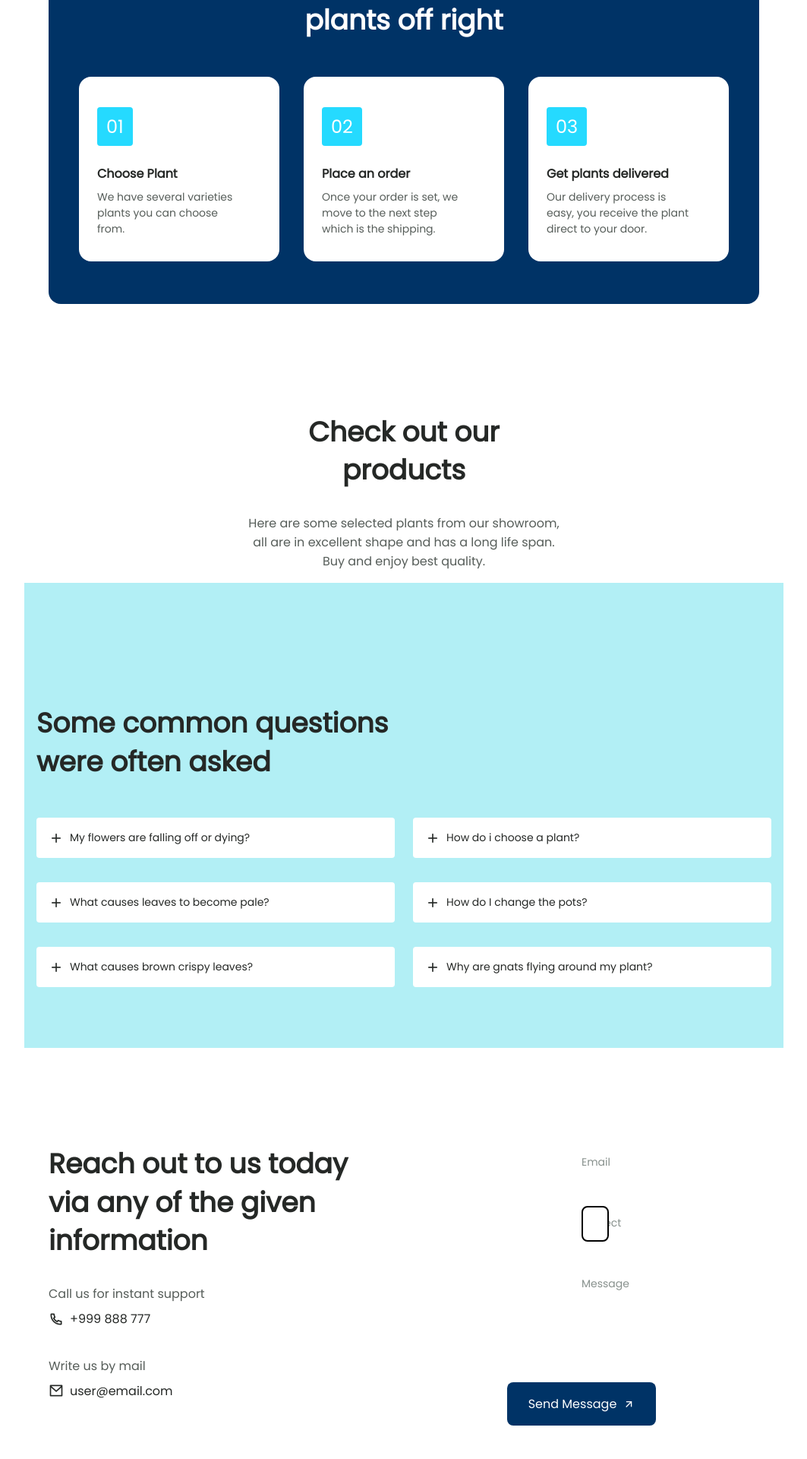
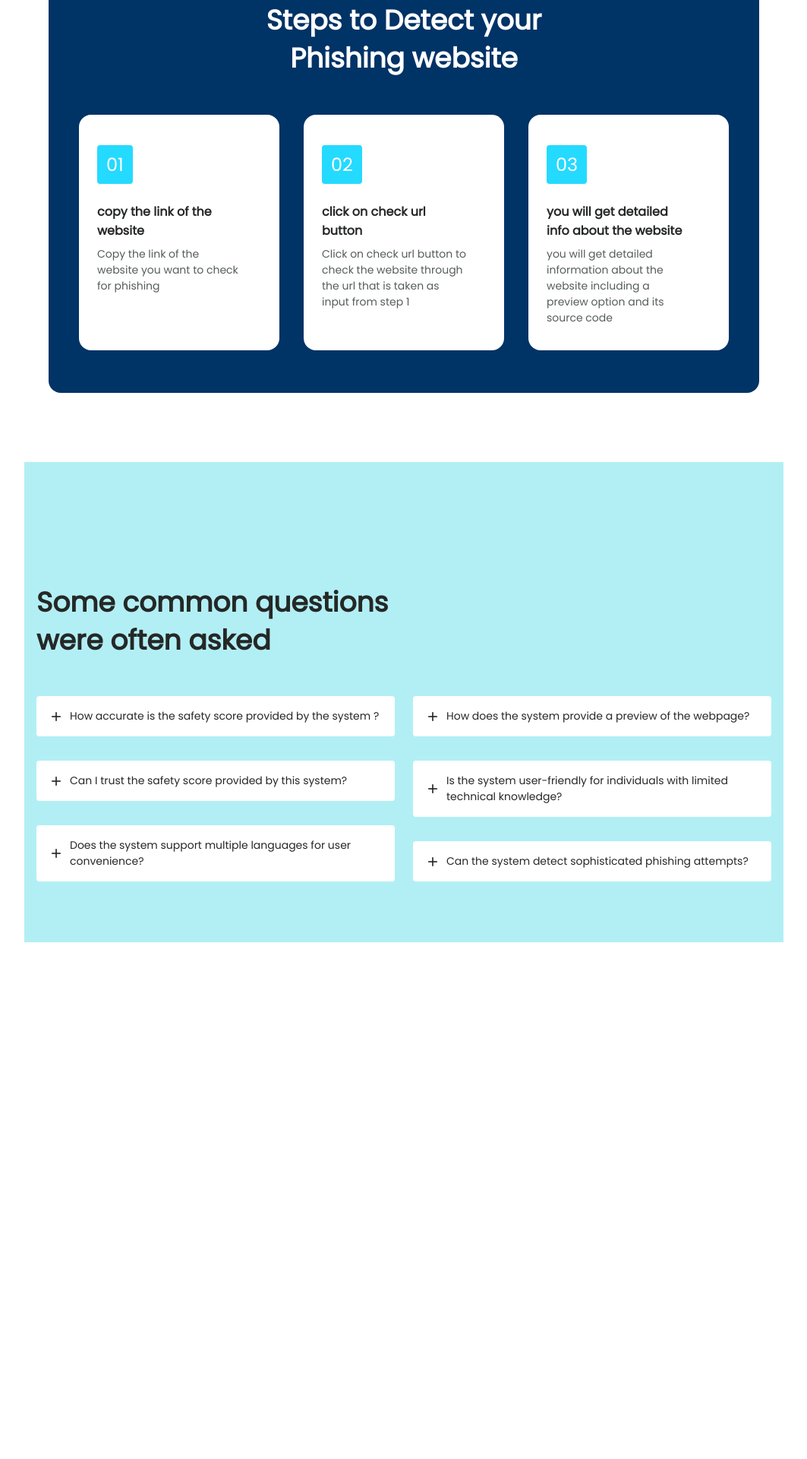
Before and after one commit to KartikMistry18/SecureClick-Phishing-detection-website-and-extention-, a Flask app: page / in a window 1280 px wide. Shown: the part 1480-3400 px from the top of the page at 76% size, without its empty margins (108-1171 px from the left). After the commit the page ends 2720 px from the top, so only its background shows below. Run offline with Flask 3, Linux system fonts and the light colour scheme.

Commit message:
updates done

```diff
--- a/templates/about.html
+++ b/templates/about.html
@@ -34,11 +34,9 @@
                         <a href="/" class="nav__link active-link">Home</a>
                     </li>
                     <li class="nav__item">
-                        <a href="{{ url_for('about') }}" class="nav__link">About</a>
+                        <a href="{{ url_for('about') }}" class="nav__link">Detect</a>
                     </li>
-                    <li class="nav__item">
-                        <a href="#products" class="nav__link">Products</a>
-                    </li>
+
                 </ul>
 
                 <div class="nav__close" id="nav-close">
--- a/templates/index.html
+++ b/templates/index.html
@@ -9,6 +9,7 @@
 
         <!--=============== REMIX ICONS ===============-->
         <link href="https://cdn.jsdelivr.net/npm/remixicon@2.5.0/fonts/remixicon.css" rel="stylesheet">
+         <link rel="icon" href="{{ url_for('static', filename='favicon.ico') }}" />
 
         <!--=============== CSS ===============-->
         <link rel="stylesheet" href="{{ url_for('static', filename='css/style.css') }}">
@@ -29,11 +30,9 @@
                             <a href="#home" class="nav__link active-link">Home</a>
                         </li>
                         <li class="nav__item">
-                            <a href="{{ url_for('about') }}" class="nav__link">About</a>
+                            <a href="{{ url_for('about') }}" class="nav__link">Detect</a>
                         </li>
-                        <li class="nav__item">
-                            <a href="#products" class="nav__link">Products</a>
-                        </li>
+
                     </ul>
 
                     <div class="nav__close" id="nav-close">
@@ -66,8 +65,8 @@
                             Create incredible plant design for your offices or apastaments.
                             Add fresness to your new ideas.
                         </p>
-                        <a href="#about" class="button button--flex">
-                            Explore <i class="ri-arrow-right-down-line button__icon"></i>
+                        <a href="{{ url_for('about') }}" class="button button--flex">
+                            Detect <i class="ri-arrow-right-down-line button__icon"></i>
                         </a>
                     </div>
 
@@ -92,39 +91,38 @@
             <!--==================== ABOUT ====================-->
             <section class="about section container" id="about">
                 <div class="about__container grid">
-                    <img src="../static/img/about.png" alt="" class="about__img">
+                    <img src="../static/img/phishingUpdated.gif" alt="" class="about__img">
 
                     <div class="about__data">
                         <h2 class="section__title about__title">
-                            Who we really are & <br> why choose us
+                            What is Phishing & <br> Why use this system
                         </h2>
 
                         <p class="about__description">
-                            We have over 4000+ unbiased reviews and our customers
-                            trust our plant process and delivery service every time
+                            “Phishing” refers to an attempt to steal sensitive information, typically in the form of usernames, passwords, credit card numbers, bank account information or other important data in order to utilize or sell the stolen information.
                         </p>
 
                         <div class="about__details">
                             <p class="about__details-description">
                                 <i class="ri-checkbox-fill about__details-icon"></i>
-                                We always deliver on time.
+                                User-friendly Interface.
                             </p>
                             <p class="about__details-description">
                                 <i class="ri-checkbox-fill about__details-icon"></i>
-                                We give you guides to protect and care for your plants.
+                                one-click Detection.
                             </p>
                             <p class="about__details-description">
                                 <i class="ri-checkbox-fill about__details-icon"></i>
-                                We always come over for a check-up after sale.
+                                Shows Detailed information about the website.
                             </p>
                             <p class="about__details-description">
                                 <i class="ri-checkbox-fill about__details-icon"></i>
-                                100% money back guaranteed.
+                                Completely free to use.
                             </p>
                         </div>
 
-                        <a href="#" class="button--link button--flex">
-                            Shop Now <i class="ri-arrow-right-down-line button__icon"></i>
+                        <a href="{{ url_for('about') }}" class="button--link button--flex">
+                            Detect Now <i class="ri-arrow-right-down-line button__icon"></i>
                         </a>
                     </div>
                 </div>
@@ -134,51 +132,39 @@
             <section class="steps section container">
                 <div class="steps__bg">
                     <h2 class="section__title-center steps__title">
-                        Steps to start your <br> plants off right
+                        Steps to Detect your <br> Phishing website
                     </h2>
 
                     <div class="steps__container grid">
                         <div class="steps__card">
                             <div class="steps__card-number">01</div>
-                            <h3 class="steps__card-title">Choose Plant</h3>
+                            <h3 class="steps__card-title">copy the link of the website</h3>
                             <p class="steps__card-description">
-                                We have several varieties plants you can choose from.
+                                Copy the link of the website you want to check for phishing
                             </p>
                         </div>
 
                         <div class="steps__card">
                             <div class="steps__card-number">02</div>
-                            <h3 class="steps__card-title">Place an order</h3>
+                            <h3 class="steps__card-title">click on check url button</h3>
                             <p class="steps__card-description">
-                                Once your order is set, we move to the next step which is the shipping.
+                                Click on check url button to check the website through the url that is taken as input from step 1
                             </p>
                         </div>
 
                         <div class="steps__card">
                             <div class="steps__card-number">03</div>
-                            <h3 class="steps__card-title">Get plants delivered</h3>
+                            <h3 class="steps__card-title">you will get detailed info about the website</h3>
                             <p class="steps__card-description">
-                                Our delivery process is easy, you receive the plant direct to your door.
+                                you will get detailed information about the website including a preview option and its source code
                             </p>
                         </div>
                     </div>
                 </div>
             </section>
-
-            <!--==================== PRODUCTS ====================-->
-            <section class="product section container" id="products">
-                <h2 class="section__title-center">
-                    Check out our <br> products
-                </h2>
-
-                <p class="product__description">
-                    Here are some selected plants from our showroom, all are in excellent
-                    shape and has a long life span. Buy and enjoy best quality.
-                </p>
-
-
-            </section>
-
+<br>
+<br>
+<br>
             <!--==================== QUESTIONS ====================-->
             <section class="questions section" id="faqs">
                 <h2 class="section__title-center questions__title container">
@@ -191,14 +177,13 @@
                             <header class="questions__header">
                                 <i class="ri-add-line questions__icon"></i>
                                 <h3 class="questions__item-title">
-                                    My flowers are falling off or dying?
+                                    How accurate is the safety score provided by the system ?
                                 </h3>
                             </header>
 
                             <div class="questions__content">
                                 <p class="questions__description">
-                                    Plants are easy way to add color energy and transform your
-                                    space but which planet is for you. Choosing the right plant.
+                                    The system employs advanced algorithms to analyze website URLs, offering a reliable safety score based on extensive phishing detection mechanisms.
                                 </p>
                             </div>
                         </div>
@@ -207,14 +192,13 @@
                             <header class="questions__header">
                                 <i class="ri-add-line questions__icon"></i>
                                 <h3 class="questions__item-title">
-                                    What causes leaves to become pale?
+                                    Can I trust the safety score provided by this system?
                                 </h3>
                             </header>
 
                             <div class="questions__content">
                                 <p class="questions__description">
-                                    Plants are easy way to add color energy and transform your
-                                    space but which planet is for you. Choosing the right plant.
+                                    Yes, the system utilizes cutting-edge technologies and continuously updates its database to ensure accurate and trustworthy safety assessments of website URLs.
                                 </p>
                             </div>
                         </div>
@@ -223,14 +207,13 @@
                             <header class="questions__header">
                                 <i class="ri-add-line questions__icon"></i>
                                 <h3 class="questions__item-title">
-                                    What causes brown crispy leaves?
+                                    Does the system support multiple languages for user convenience?
                                 </h3>
                             </header>
 
                             <div class="questions__content">
                                 <p class="questions__description">
-                                    Plants are easy way to add color energy and transform your
-                                    space but which planet is for you. Choosing the right plant.
+                                     Absolutely! Our system offers support for multiple languages, ensuring accessibility and ease of use for users around the globe.
                                 </p>
                             </div>
                         </div>
@@ -241,14 +224,13 @@
                             <header class="questions__header">
                                 <i class="ri-add-line questions__icon"></i>
                                 <h3 class="questions__item-title">
-                                    How do i choose a plant?
+                                    How does the system provide a preview of the webpage?
                                 </h3>
                             </header>
 
                             <div class="questions__content">
                                 <p class="questions__description">
-                                    Plants are easy way to add color energy and transform your
-                                    space but which planet is for you. Choosing the right plant.
+                                    The system utilizes advanced web scraping techniques to fetch and display a preview of the webpage, giving users a glimpse of the content and layout before visiting the site directly.
                                 </p>
                             </div>
                         </div>
@@ -257,14 +239,13 @@
                             <header class="questions__header">
                                 <i class="ri-add-line questions__icon"></i>
                                 <h3 class="questions__item-title">
-                                    How do I change the pots?
+                                    Is the system user-friendly for individuals with limited technical knowledge?
                                 </h3>
                             </header>
 
                             <div class="questions__content">
                                 <p class="questions__description">
-                                    Plants are easy way to add color energy and transform your
-                                    space but which planet is for you. Choosing the right plant.
+                                    Yes, the system is designed with user-friendliness in mind, featuring a simple interface where users can input URLs and quickly obtain safety scores, source code, and webpage previews without requiring technical expertise.
                                 </p>
                             </div>
                         </div>
@@ -273,14 +254,13 @@
                             <header class="questions__header">
                                 <i class="ri-add-line questions__icon"></i>
                                 <h3 class="questions__item-title">
-                                    Why are gnats flying around my plant?
+                                    Can the system detect sophisticated phishing attempts?
                                 </h3>
                             </header>
 
                             <div class="questions__content">
                                 <p class="questions__description">
-                                    Plants are easy way to add color energy and transform your
-                                    space but which planet is for you. Choosing the right plant.
+                                     Yes, the system is equipped with advanced algorithms capable of detecting even sophisticated phishing attempts by analyzing various indicators such as URL structure, content similarity, and behavioral patterns.
                                 </p>
                             </div>
                         </div>
@@ -289,127 +269,12 @@
             </section>
 
             <!--==================== CONTACT ====================-->
-            <section class="contact section container" id="contact">
-                <div class="contact__container grid">
-                    <div class="contact__box">
-                        <h2 class="section__title">
-                            Reach out to us today <br> via any of the given <br> information
-                        </h2>
-
-                        <div class="contact__data">
-                            <div class="contact__information">
-                                <h3 class="contact__subtitle">Call us for instant support</h3>
-                                <span class="contact__description">
-                                    <i class="ri-phone-line contact__icon"></i>
-                                    +999 888 777
-                                </span>
-                            </div>
-
-                            <div class="contact__information">
-                                <h3 class="contact__subtitle">Write us by mail</h3>
-                                <span class="contact__description">
-                                    <i class="ri-mail-line contact__icon"></i>
-                                    user@email.com
-                                </span>
-                            </div>
-                        </div>
-                    </div>
-
-                    <form action="" class="contact__form">
-                        <div class="contact__inputs">
-                            <div class="contact__content">
-                                <input type="email" placeholder=" " class="contact__input">
-                                <label for="" class="contact__label">Email</label>
-                            </div>
-
-                            <div class="contact__content">
-                                <input type="text" placeholder=" " class="contact__input">
-                                <label for="" class="contact__label">Subject</label>
-                            </div>
-
-                            <div class="contact__content contact__area">
-                                <textarea name="message" placeholder=" " class="contact__input"></textarea>
-                                <label for="" class="contact__label">Message</label>
-                            </div>
-                        </div>
-
-                        <button class="button button--flex">
-                            Send Message
-                            <i class="ri-arrow-right-up-line button__icon"></i>
-                        </button>
-                    </form>
-                </div>
-            </section>
+          <br>
+          <br>
         </main>
 
         <!--==================== FOOTER ====================-->
-        <footer class="footer section">
-            <div class="footer__container container grid">
-                <div class="footer__content">
-                    <a href="#" class="footer__logo">
-                        <i class="ri-leaf-line footer__logo-icon"></i> Plantex
-                    </a>
 
-                    <h3 class="footer__title">
-                        Subscribe to our newsletter <br> to stay update
-                    </h3>
-
-                    <div class="footer__subscribe">
-                        <input type="email" placeholder="Enter your email" class="footer__input">
-
-                        <button class="button button--flex footer__button">
-                            Subscribe
-                            <i class="ri-arrow-right-up-line button__icon"></i>
-                        </button>
-                    </div>
-                </div>
-
-                <div class="footer__content">
-                    <h3 class="footer__title">Our Address</h3>
-
-                    <ul class="footer__data">
-                        <li class="footer__information">1234 - Peru</li>
-                        <li class="footer__information">La Libertad - 43210</li>
-                        <li class="footer__information">123-456-789</li>
-                    </ul>
-                </div>
-
-                <div class="footer__content">
-                    <h3 class="footer__title">Contact Us</h3>
-
-                    <ul class="footer__data">
-                        <li class="footer__information">+999 888 777</li>
-
-                        <div class="footer__social">
-                            <a href="https://www.facebook.com/" class="footer__social-link">
-                                <i class="ri-facebook-fill"></i>
-                            </a>
-                            <a href="https://www.instagram.com/" class="footer__social-link">
-                                <i class="ri-instagram-line"></i>
-                            </a>
-                            <a href="https://twitter.com/" class="footer__social-link">
-                                <i class="ri-twitter-fill"></i>
-                            </a>
-                        </div>
-                    </ul>
-                </div>
-
-                <div class="footer__content">
-                    <h3 class="footer__title">
-                        We accept all credit cards
-                    </h3>
-
-                    <div class="footer__cards">
-                        <img src="../static/img/card1.png" alt="" class="footer__card">
-                        <img src="../static/img/card2.png" alt="" class="footer__card">
-                        <img src="../static/img/card3.png" alt="" class="footer__card">
-                        <img src="../static/img/card4.png" alt="" class="footer__card">
-                    </div>
-                </div>
-            </div>
-
-            <p class="footer__copy">&#169; Bedimcode. All rigths reserved</p>
-        </footer>
 
         <!--=============== SCROLL UP ===============-->
         <a href="#" class="scrollup" id="scroll-up">
```
